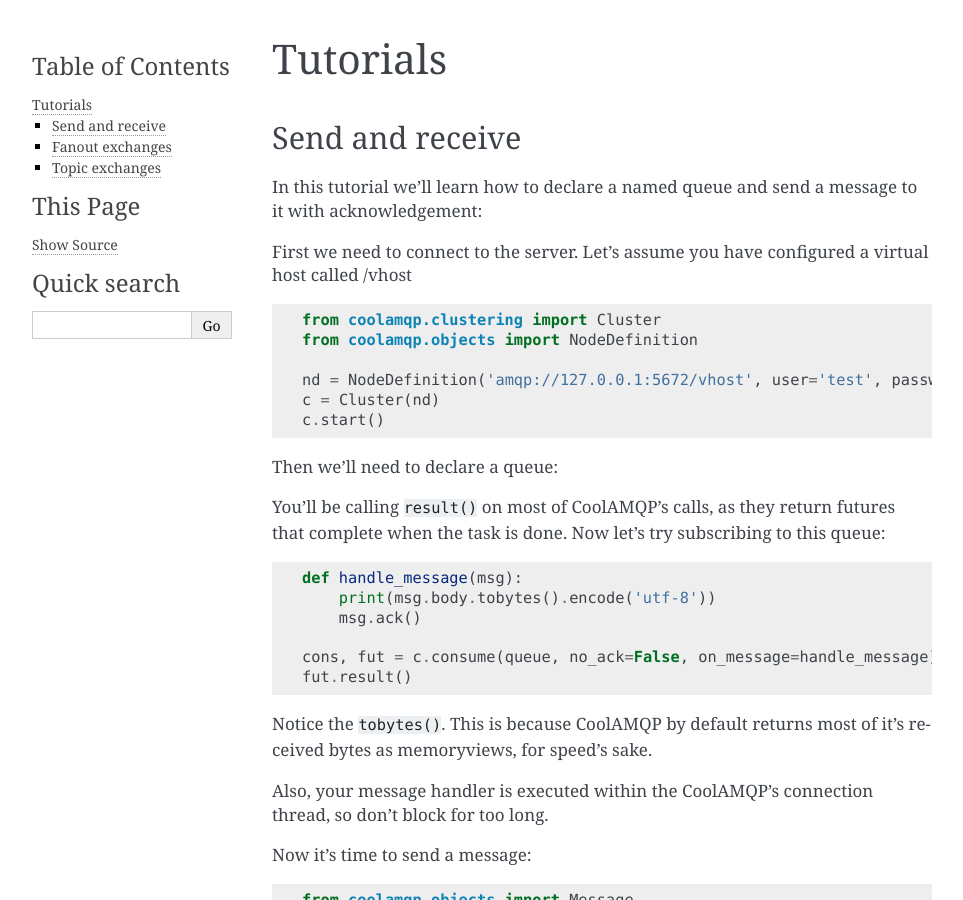
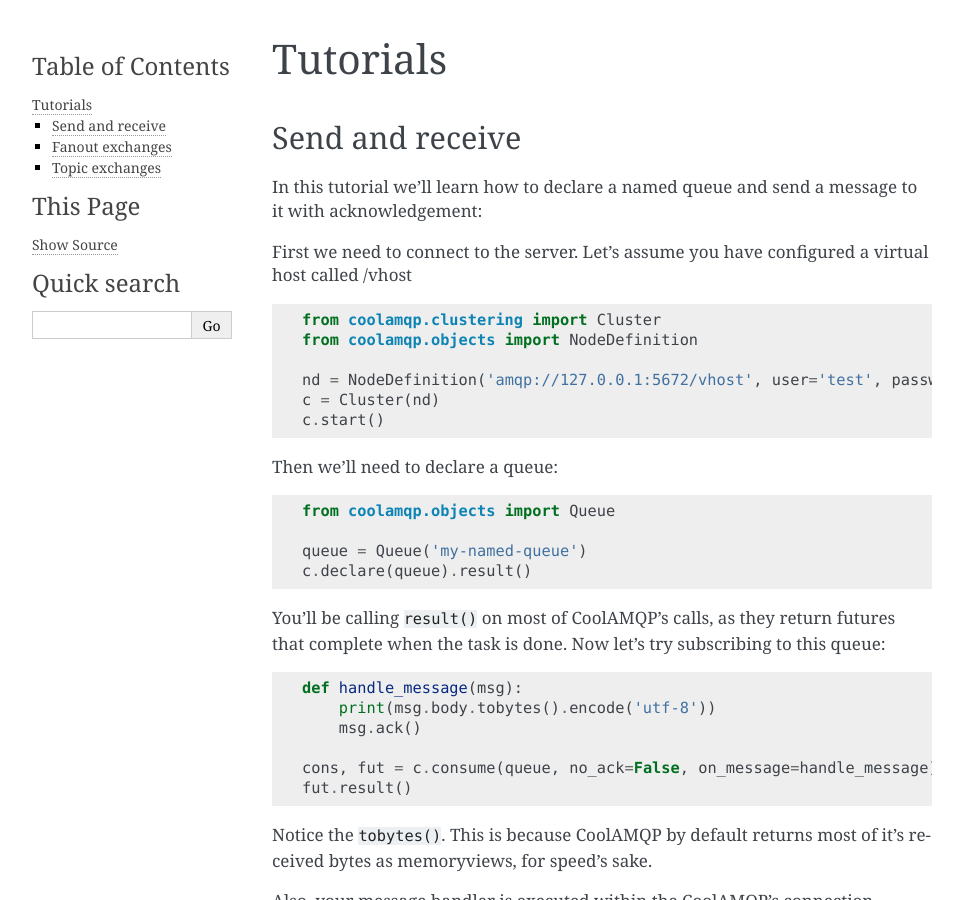
Before and after one commit to smok-serwis/coolamqp, a Sphinx documentation site: the page built from docs/tutorials.rst, in a window 1280 px wide and 900 px high. Shown: the whole window, without its empty margins (148-1111 px from the left). Built offline with Sphinx 7.4.7, drawn with Linux system fonts in a browser that asks for light colours; pages that are not in the unit, such as notebooks, are missing from menus.

Commit message:
argumentify added

```diff
--- a/docs/tutorials.rst
+++ b/docs/tutorials.rst
@@ -19,8 +19,8 @@ First we need to connect to the server. Let's assume you have configured a virtu
 
 Then we'll need to declare a queue:
 
+.. code-block:: python
 
-.. code-block:: python
     from coolamqp.objects import Queue
 
     queue = Queue('my-named-queue')
```
